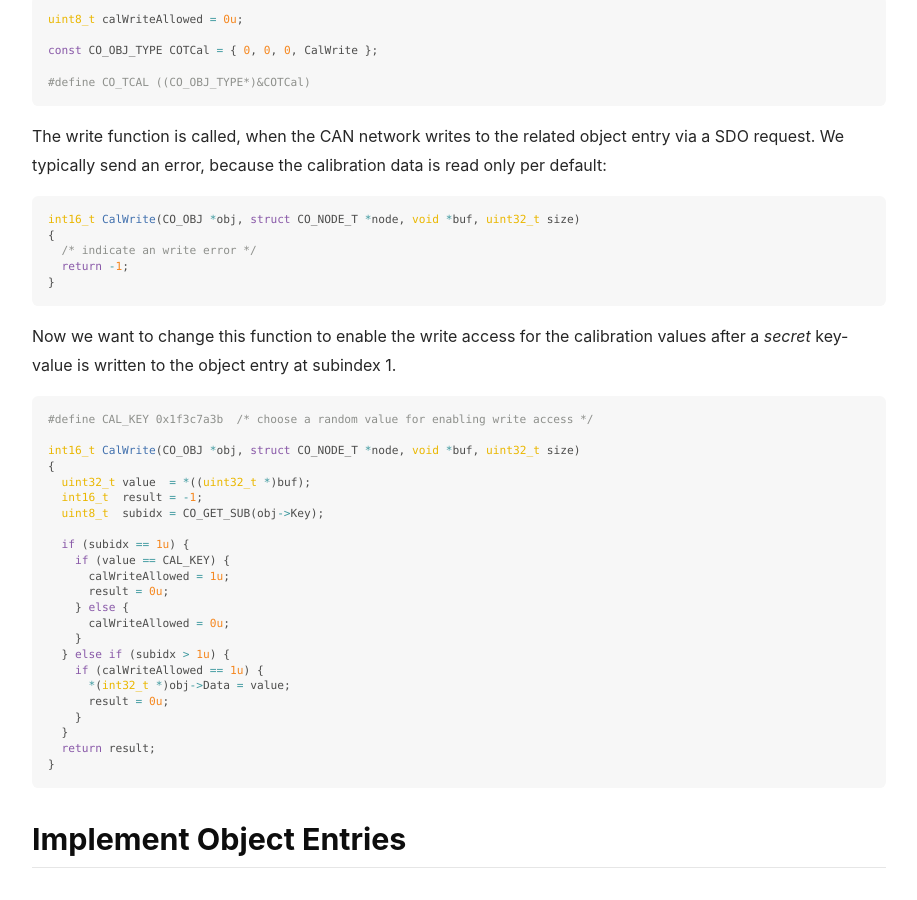
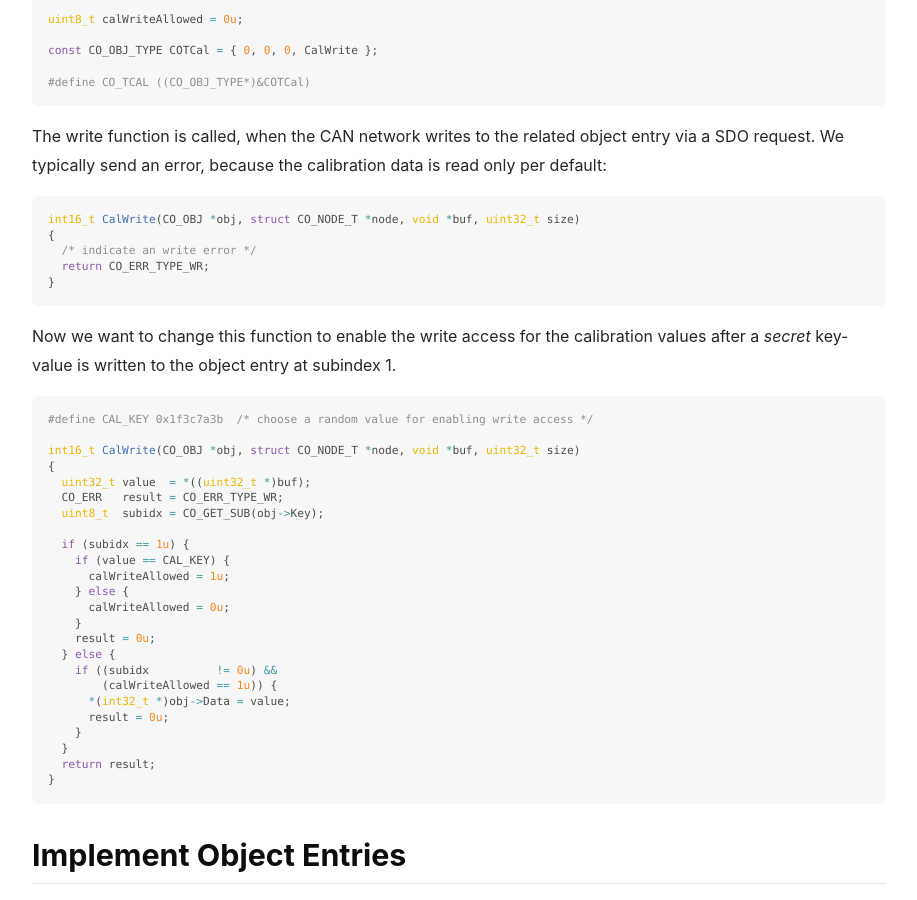
Before and after one commit to embedded-office/canopen-stack, a Jekyll site: the page built from docs/_examples/setup-calibration-mode.md, in a window 1280 px wide and 900 px high, scrolled down 1492 px. Shown: the whole window, without its empty margins (181-1098 px from the left). Built offline with Jekyll 4.4.1, drawn with Linux system fonts in a browser that asks for light colours; nearby versions of some CDN libraries.

Commit message:
fix type write function

````diff
--- a/docs/_examples/setup-calibration-mode.md
+++ b/docs/_examples/setup-calibration-mode.md
@@ -57,7 +57,7 @@ The write function is called, when the CAN network writes to the related object
 int16_t CalWrite(CO_OBJ *obj, struct CO_NODE_T *node, void *buf, uint32_t size)
 {
   /* indicate an write error */
-  return -1;
+  return CO_ERR_TYPE_WR;
 }
 ```
 
@@ -69,18 +69,19 @@ Now we want to change this function to enable the write access for the calibrati
 int16_t CalWrite(CO_OBJ *obj, struct CO_NODE_T *node, void *buf, uint32_t size)
 {
   uint32_t value  = *((uint32_t *)buf);
-  int16_t  result = -1;
+  CO_ERR   result = CO_ERR_TYPE_WR;
   uint8_t  subidx = CO_GET_SUB(obj->Key);
 
   if (subidx == 1u) {
     if (value == CAL_KEY) {
       calWriteAllowed = 1u;
-      result = 0u;
     } else {
       calWriteAllowed = 0u;
     }
-  } else if (subidx > 1u) {
-    if (calWriteAllowed == 1u) {
+    result = 0u;
+  } else {
+    if ((subidx          != 0u) &&
+        (calWriteAllowed == 1u)) {
       *(int32_t *)obj->Data = value;
       result = 0u;
     }
````
